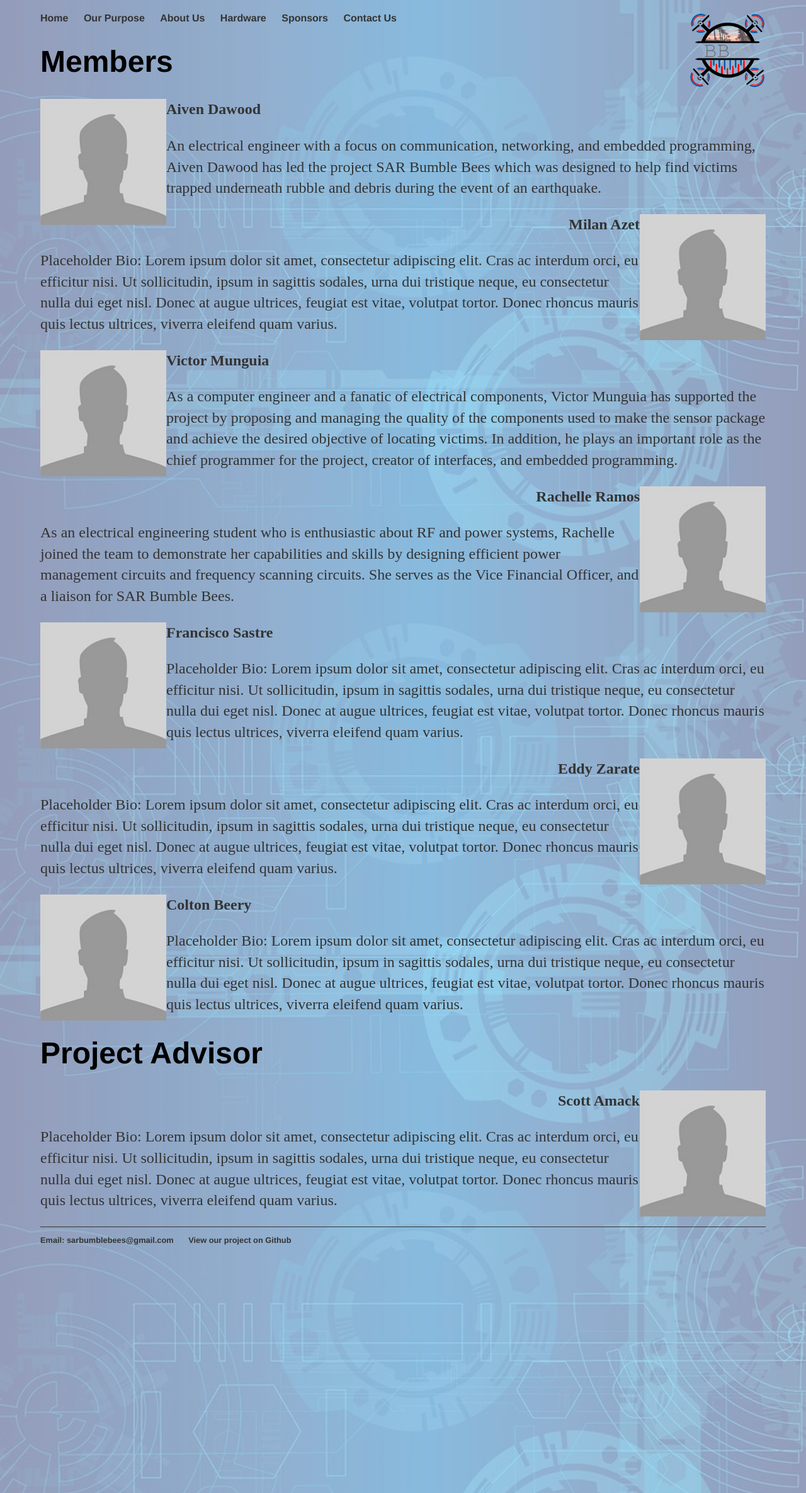
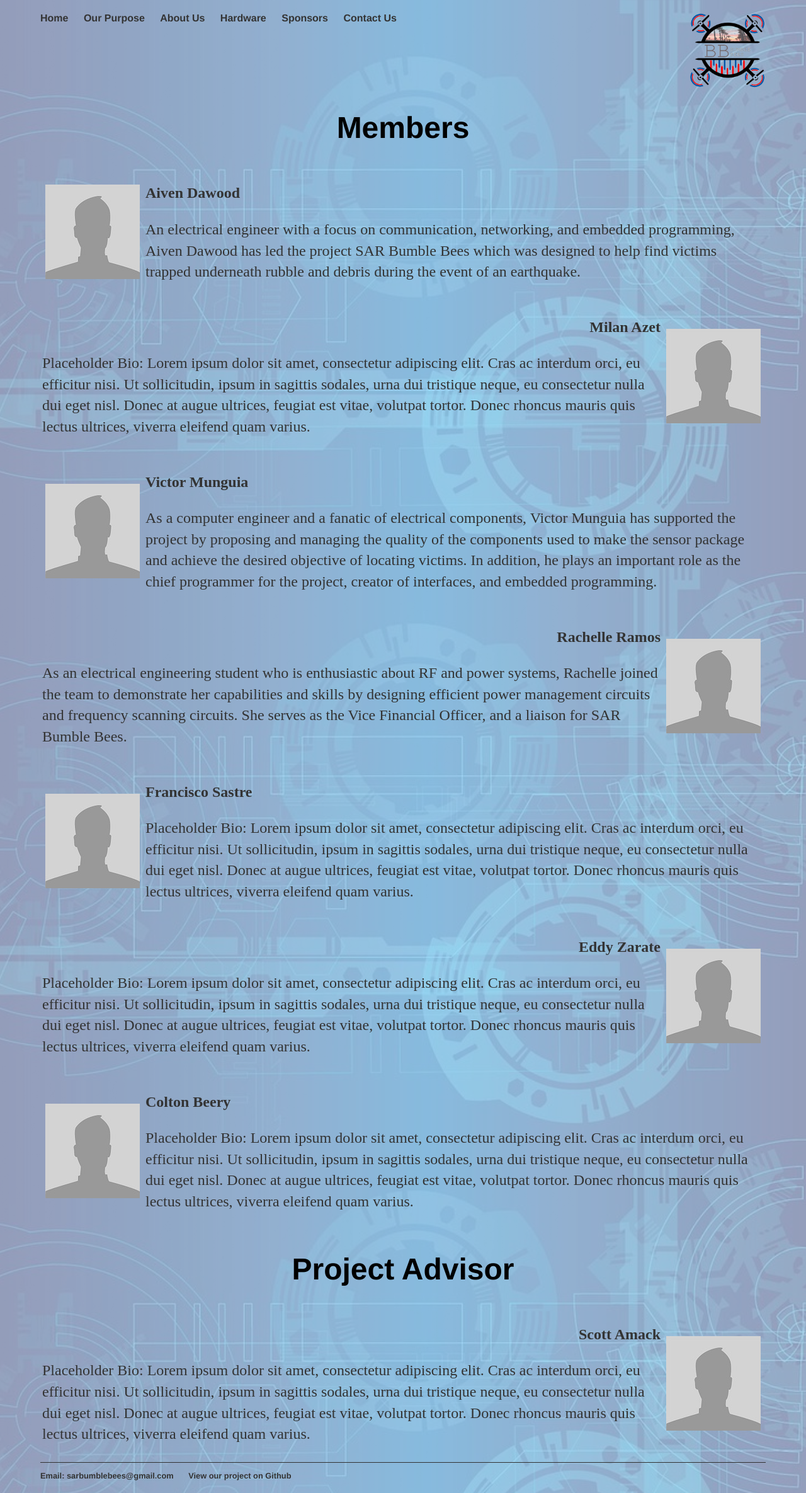
Before and after one commit to ColtonBeery/sarbumblebees, a Jekyll site: the page built from members/index.html, in a window 1280 px wide. Shown: the whole page at 63% size. Built offline with Jekyll 4.4.1, drawn with Linux system fonts in a browser that asks for light colours.

Commit message:
Formatting update to members page
Using tables instead of a bunch of div tags. Fixes weird problems with zoom.

```diff
--- a/members/index.html
+++ b/members/index.html
@@ -2,56 +2,116 @@
 layout: default
 title: Members - SAR Bumblebees
 ---
-<div class="Member List">
-	<div class="Members">
+<!-- Aiven -->
+<table style="width:100%">
+  <tr>
+    <th colspan="2">
 			<h1>Members</h1>
-		<div class="Aiven">
-		<img src="/images/Headshot-Placeholder.jpg" alt="Placeholder Image" style="float:left;width:200px;height:200px;">
+		</th>
+  </tr>
+  <tr>
+		<td>
+			<img src="/images/Headshot-Placeholder.jpg" alt="Placeholder Image" style="margin:5px 5px">
+		</td>
+    <td>
 			<p><b>Aiven Dawood</b></p>
 			<p>An electrical engineer with a focus on communication, networking, and embedded programming, Aiven Dawood has led the project SAR Bumble Bees which was designed to help find victims trapped underneath rubble and debris during the event of an earthquake.	</p>
-		</div>
+		</td>
+  </tr>
+</table>
 
-		<div class="Milan">
-		<img src="/images/Headshot-Placeholder.jpg" alt="Placeholder Image" style="float:right;width:200px;height:200px;">
+<!-- Milan -->
+<table style="width:100%">
+  <tr>
+		<td>
 			<p align="right"><b>Milan Azet</b></p>
 			<p>Placeholder Bio: Lorem ipsum dolor sit amet, consectetur adipiscing elit. Cras ac interdum orci, eu efficitur nisi. Ut sollicitudin, ipsum in sagittis sodales, urna dui tristique neque, eu consectetur nulla dui eget nisl. Donec at augue ultrices, feugiat est vitae, volutpat tortor. Donec rhoncus mauris quis lectus ultrices, viverra eleifend quam varius.</p>
-		</div>
+		</td>
+		<td>
+			<img src="/images/Headshot-Placeholder.jpg" alt="Placeholder Image" style="margin:5px 5px">
+		</td>
+  </tr>
+</table>
 
-		<div class="Victor">
-		<img src="/images/Headshot-Placeholder.jpg" alt="Placeholder Image" style="float:left;width:200px;height:200px;">
+<!-- Victor -->
+<table style="width:100%">
+  <tr>
+		<td>
+			<img src="/images/Headshot-Placeholder.jpg" alt="Placeholder Image" style="margin:5px 5px">
+		</td>
+    <td>
 			<p><b>Victor Munguia</b></p>
 			<p>As a computer engineer and a fanatic of electrical components, Victor Munguia has supported the project by proposing and managing the quality of the components used to make the sensor package and achieve the desired objective of locating victims. In addition, he plays an important role as the chief programmer for the project, creator of interfaces, and embedded programming.</p>
-		</div>
+		</td>
+  </tr>
+</table>
 
-		<div class="Rachelle">
-		<img src="/images/Headshot-Placeholder.jpg" alt="Placeholder Image" style="float:right;width:200px;height:200px;">
+<!-- Rachelle -->
+<table style="width:100%">
+  <tr>
+		<td>
 			<p align="right"><b>Rachelle Ramos</b></p>
 			<p>As an electrical engineering student who is enthusiastic about RF and power systems, Rachelle joined the team to demonstrate her capabilities and skills by designing efficient power management circuits and frequency scanning circuits. She serves as the Vice Financial Officer, and a liaison for SAR Bumble Bees.</p>
-		</div>
+		</td>
+		<td>
+			<img src="/images/Headshot-Placeholder.jpg" alt="Placeholder Image" style="margin:5px 5px">
+		</td>
+  </tr>
+</table>
 
-		<div class="Francisco">
-		<img src="/images/Headshot-Placeholder.jpg" alt="Placeholder Image" style="float:left;width:200px;height:200px;">
+<!-- Francisco -->
+<table style="width:100%">
+  <tr>
+		<td>
+			<img src="/images/Headshot-Placeholder.jpg" alt="Placeholder Image" style="margin:5px 5px">
+		</td>
+    <td>
 			<p><b>Francisco Sastre</b></p>
 		<p>Placeholder Bio: Lorem ipsum dolor sit amet, consectetur adipiscing elit. Cras ac interdum orci, eu efficitur nisi. Ut sollicitudin, ipsum in sagittis sodales, urna dui tristique neque, eu consectetur nulla dui eget nisl. Donec at augue ultrices, feugiat est vitae, volutpat tortor. Donec rhoncus mauris quis lectus ultrices, viverra eleifend quam varius.</p>
-		</div>
+		</td>
+  </tr>
+</table>
 
-		<div class="Eddy">
-		<img src="/images/Headshot-Placeholder.jpg" alt="Placeholder Image" style="float:right;width:200px;height:200px;">
+<!-- Eddy -->
+<table style="width:100%">
+	<tr>
+		<td>
 			<p align="right"><b>Eddy Zarate</b></p>
 		<p>Placeholder Bio: Lorem ipsum dolor sit amet, consectetur adipiscing elit. Cras ac interdum orci, eu efficitur nisi. Ut sollicitudin, ipsum in sagittis sodales, urna dui tristique neque, eu consectetur nulla dui eget nisl. Donec at augue ultrices, feugiat est vitae, volutpat tortor. Donec rhoncus mauris quis lectus ultrices, viverra eleifend quam varius.</p>
-		</div>
+		</td>
+		<td>
+			<img src="/images/Headshot-Placeholder.jpg" alt="Placeholder Image" style="margin:5px 5px">
+		</td>
+	</tr>
+</table>
 
-		<div class="Colton">
-		<img src="/images/Headshot-Placeholder.jpg" alt="Placeholder Image" style="float:left;width:200px;height:200px;">
+<!-- Colton -->
+<table style="width:100%">
+  <tr>
+		<td>
+			<img src="/images/Headshot-Placeholder.jpg" alt="Placeholder Image" style="margin:5px 5px">
+		</td>
+    <td>
 			<p><b>Colton Beery</b></p>
 		<p>Placeholder Bio: Lorem ipsum dolor sit amet, consectetur adipiscing elit. Cras ac interdum orci, eu efficitur nisi. Ut sollicitudin, ipsum in sagittis sodales, urna dui tristique neque, eu consectetur nulla dui eget nisl. Donec at augue ultrices, feugiat est vitae, volutpat tortor. Donec rhoncus mauris quis lectus ultrices, viverra eleifend quam varius.</p>
-		</div>
-	</div>
+		</td>
+  </tr>
+</table>
 
-	<div class="Project Advisor">
+<!-- Scott Amack -->
+<table style="width:100%">
+	<tr>
+		<th colspan="2">
 			<h1>Project Advisor</h1>
-		<img src="/images/Headshot-Placeholder.jpg" alt="Placeholder Image" style="float:right;width:200px;height:200px;">
+		</th>
+	</tr>
+	<tr>
+		<td>
 			<p align="right"><b>Scott Amack</b></p>
 			<p>Placeholder Bio: Lorem ipsum dolor sit amet, consectetur adipiscing elit. Cras ac interdum orci, eu efficitur nisi. Ut sollicitudin, ipsum in sagittis sodales, urna dui tristique neque, eu consectetur nulla dui eget nisl. Donec at augue ultrices, feugiat est vitae, volutpat tortor. Donec rhoncus mauris quis lectus ultrices, viverra eleifend quam varius.</p>
-	</div>
-</div><!-- /.blurb -->
+		</td>
+		<td>
+			<img src="/images/Headshot-Placeholder.jpg" alt="Placeholder Image" style="margin:5px 5px">
+		</td>
+	</tr>
+</table>
```
Lines whose indentation alone changed are shown as unchanged.
